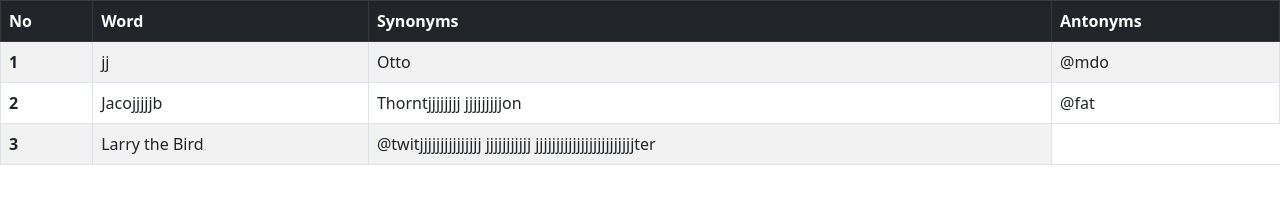
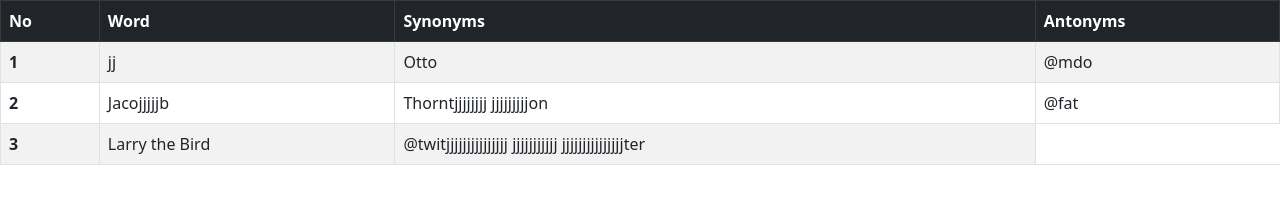
Before and after one commit to somuhemu/My-Dictionary, a plain HTML site: page index.html in a window 1280 px wide. Drawn offline with nearby package versions, Linux system fonts and the light colour scheme.

Commit message:
initial commit

```diff
--- a/index.html
+++ b/index.html
@@ -38,7 +38,7 @@
                 <tr>
                     <th scope="row">3</th>
                     <td>Larry the Bird</td>
-                    <td>@twitjjjjjjjjjjjjjjj jjjjjjjjjjj jjjjjjjjjjjjjjjjjjjjjjjjter</td>
+                    <td>@twitjjjjjjjjjjjjjjj jjjjjjjjjjj jjjjjjjjjjjjjjjter</td>
                 </tr>
             </tbody>
         </table>
```
